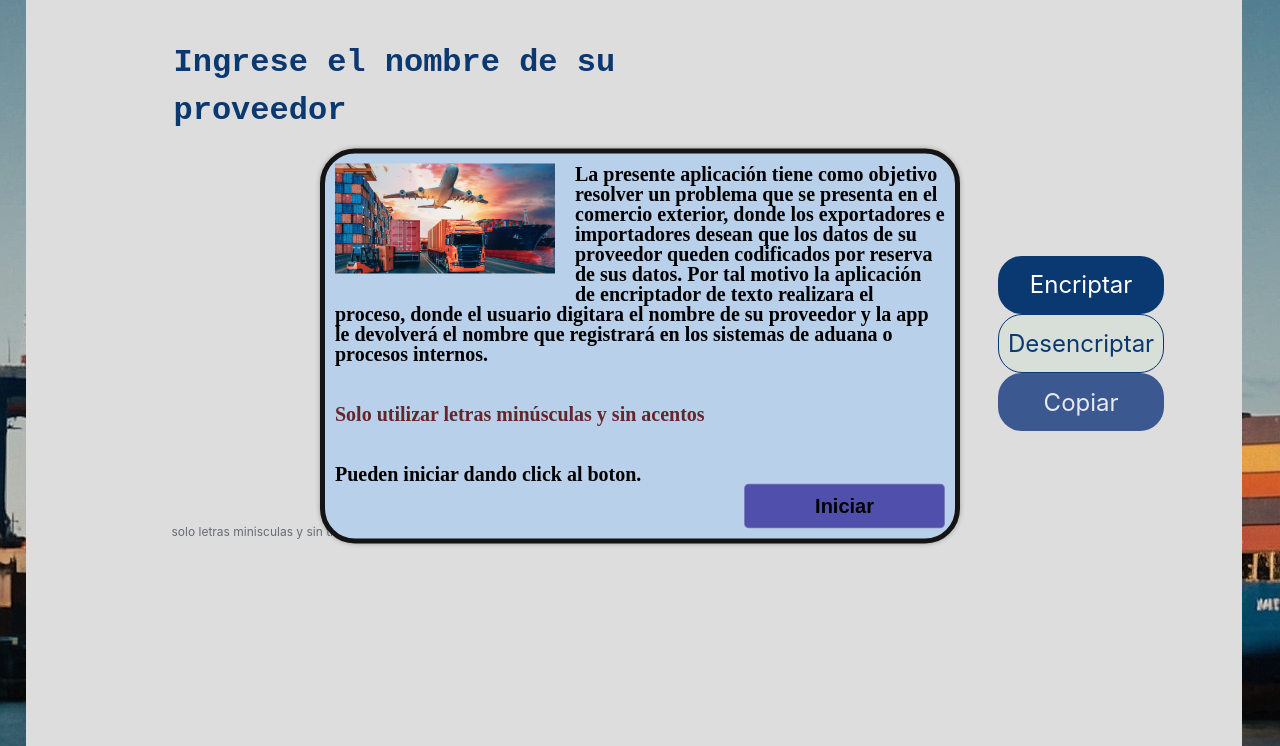
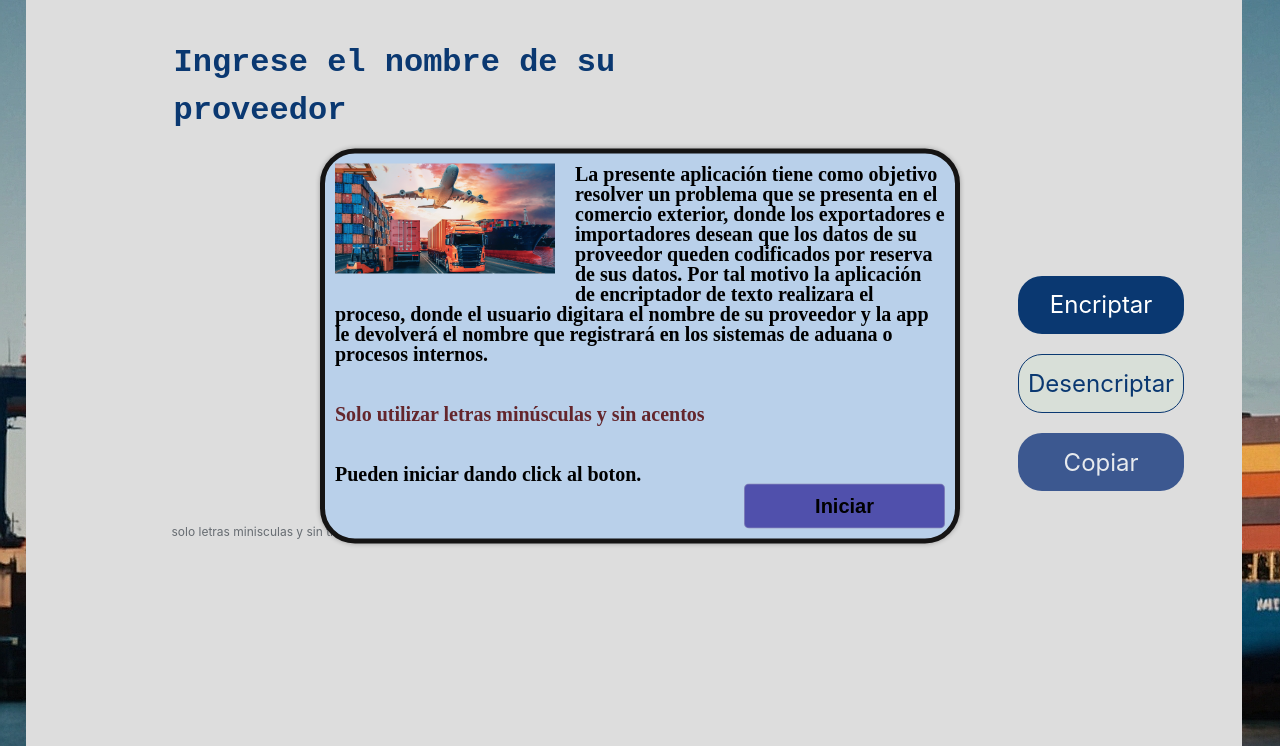
Before and after one commit to AlexanderMiranda19/ENCRIPATOR, a plain HTML site: page index.html in a window 1280 px wide. Shown: the part 54-800 px from the top of the page. Drawn offline with Linux system fonts and the light colour scheme.

Commit message:
Actualizando botones

```diff
--- a/style.css
+++ b/style.css
@@ -60,8 +60,8 @@ body {
 
   /*Encripador texto */
   .trabajo {
-    position: relative;
-    width: 95vw;
+    position:relative;
+    width: 95%;
     height: 95vw;
     left: 2vw;
     right: 3vw;
@@ -132,10 +132,12 @@ body {
   }
 
   .encriptar{
+   margin: 20px;
+   top: 20%;
    display: flex;
    align-items: center;
    justify-content: center;
-      padding: 8%;
+   padding: 8%;
    gap: 8px;
    width: 68%;
    background-color: #0a3871;
@@ -152,6 +154,7 @@ body {
   .desencriptar{
     box-sizing: border-box;
     display: flex;
+    margin: 0 20px;
     align-items: center;
     justify-content: center;
     padding: 8%;
@@ -168,6 +171,7 @@ body {
     }
 
     .copiar{
+        margin: 20px;
         box-sizing: border-box;
         display: flex;
         align-items: center;
```
